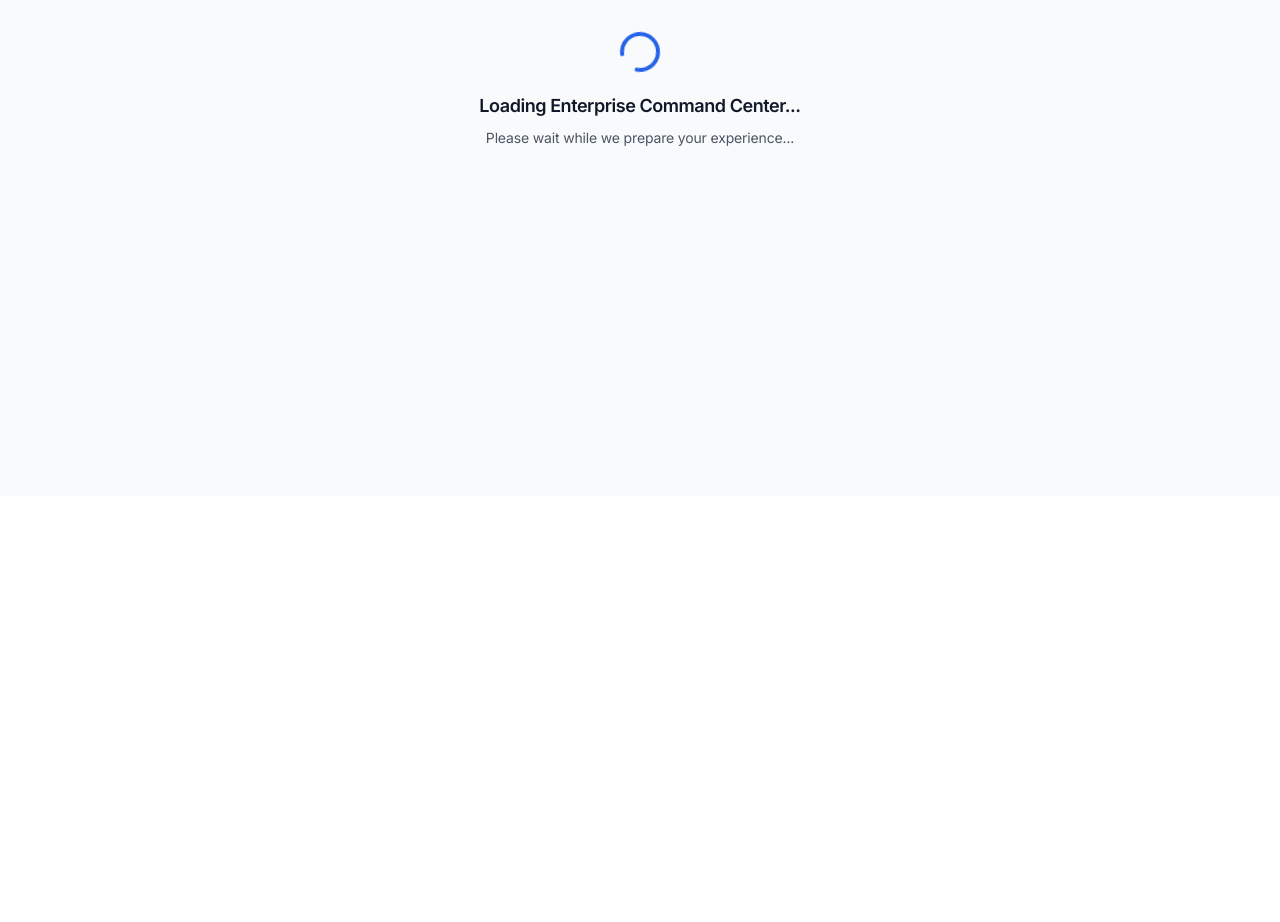
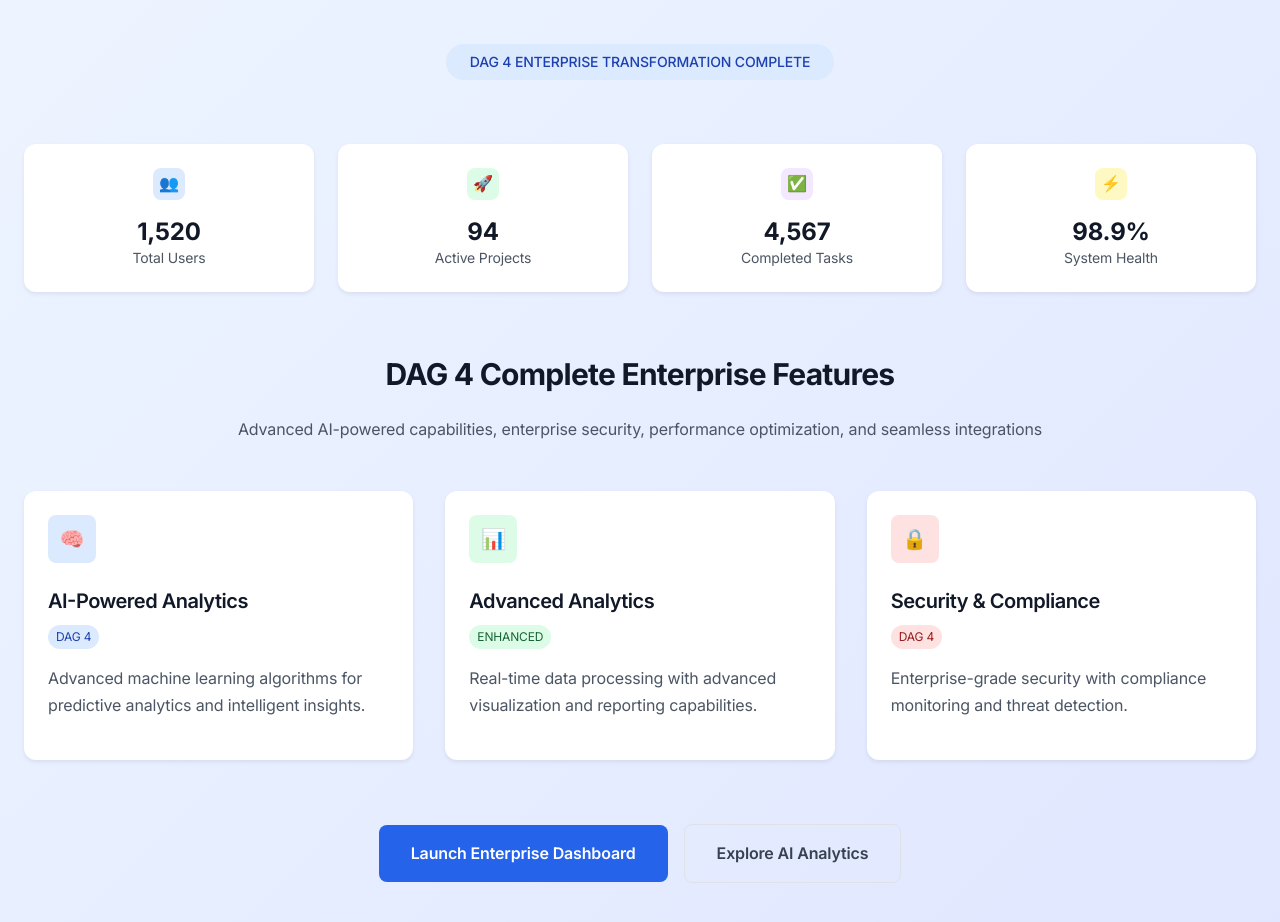
Before and after one commit to teknisk-kompetens/re-commerce-enterprise, a Next.js app: page / in a window 1280 px wide. Before the commit this address had no page. Shown: the part 304-1226 px from the top of the page. Before the commit the page ends 800 px from the top, so only its background shows below. Built offline with nearby package versions, Linux system fonts and the light colour scheme.

Commit message:
FIX: Simplify homepage to avoid routing issues - Remove problematic imports and redirects

```diff
--- a/app/page.tsx
+++ b/app/page.tsx
@@ -1,19 +1,119 @@
-
-'use client';
-
-import { useEffect } from 'react';
-import { useRouter } from 'next/navigation';
-import { LoadingStates } from '@/components/loading-states';
 
 export default function HomePage() {
-  const router = useRouter();
+  return (
+    <div className="min-h-screen bg-gradient-to-br from-blue-50 to-indigo-100 dark:from-gray-900 dark:to-gray-800">
+      <div className="container mx-auto px-4 py-16">
+        {/* Header */}
+        <div className="text-center mb-16">
+          <div className="inline-flex items-center justify-center w-16 h-16 bg-blue-600 rounded-xl mb-6">
+            <span className="text-2xl font-bold text-white">RE</span>
+          </div>
+          <h1 className="text-5xl font-bold text-gray-900 dark:text-white mb-4">
+            Re-Commerce Enterprise Suite
+          </h1>
+          <p className="text-xl text-gray-600 dark:text-gray-300 max-w-3xl mx-auto">
+            Complete enterprise platform with AI-powered analytics, advanced security
+            monitoring, performance optimization, and seamless integration ecosystem for
+            modern businesses.
+          </p>
+          <div className="inline-flex items-center px-4 py-2 bg-blue-100 text-blue-800 rounded-full text-sm font-medium mt-4">
+            DAG 4 ENTERPRISE TRANSFORMATION COMPLETE
+          </div>
+        </div>
 
-  useEffect(() => {
-    // Redirect to Command Center as the default enterprise view
-    router.push('/command-center');
-  }, [router]);
+        {/* Stats */}
+        <div className="grid grid-cols-1 md:grid-cols-4 gap-6 mb-16">
+          <div className="bg-white dark:bg-gray-800 rounded-xl p-6 text-center shadow-sm">
+            <div className="w-8 h-8 bg-blue-100 dark:bg-blue-900 rounded-lg flex items-center justify-center mx-auto mb-3">
+              <span className="text-blue-600 dark:text-blue-400">👥</span>
+            </div>
+            <div className="text-2xl font-bold text-gray-900 dark:text-white">1,520</div>
+            <div className="text-sm text-gray-600 dark:text-gray-400">Total Users</div>
+          </div>
+          <div className="bg-white dark:bg-gray-800 rounded-xl p-6 text-center shadow-sm">
+            <div className="w-8 h-8 bg-green-100 dark:bg-green-900 rounded-lg flex items-center justify-center mx-auto mb-3">
+              <span className="text-green-600 dark:text-green-400">🚀</span>
+            </div>
+            <div className="text-2xl font-bold text-gray-900 dark:text-white">94</div>
+            <div className="text-sm text-gray-600 dark:text-gray-400">Active Projects</div>
+          </div>
+          <div className="bg-white dark:bg-gray-800 rounded-xl p-6 text-center shadow-sm">
+            <div className="w-8 h-8 bg-purple-100 dark:bg-purple-900 rounded-lg flex items-center justify-center mx-auto mb-3">
+              <span className="text-purple-600 dark:text-purple-400">✅</span>
+            </div>
+            <div className="text-2xl font-bold text-gray-900 dark:text-white">4,567</div>
+            <div className="text-sm text-gray-600 dark:text-gray-400">Completed Tasks</div>
+          </div>
+          <div className="bg-white dark:bg-gray-800 rounded-xl p-6 text-center shadow-sm">
+            <div className="w-8 h-8 bg-yellow-100 dark:bg-yellow-900 rounded-lg flex items-center justify-center mx-auto mb-3">
+              <span className="text-yellow-600 dark:text-yellow-400">⚡</span>
+            </div>
+            <div className="text-2xl font-bold text-gray-900 dark:text-white">98.9%</div>
+            <div className="text-sm text-gray-600 dark:text-gray-400">System Health</div>
+          </div>
+        </div>
 
-  return (
-    <LoadingStates.PageLoading message="Loading Enterprise Command Center..." />
+        {/* Enterprise Features */}
+        <div className="text-center mb-12">
+          <h2 className="text-3xl font-bold text-gray-900 dark:text-white mb-4">
+            DAG 4 Complete Enterprise Features
+          </h2>
+          <p className="text-gray-600 dark:text-gray-300">
+            Advanced AI-powered capabilities, enterprise security, performance
+            optimization, and seamless integrations
+          </p>
+        </div>
+
+        {/* Feature Cards */}
+        <div className="grid grid-cols-1 md:grid-cols-3 gap-8">
+          <div className="bg-white dark:bg-gray-800 rounded-xl p-6 shadow-sm">
+            <div className="w-12 h-12 bg-blue-100 dark:bg-blue-900 rounded-lg flex items-center justify-center mb-4">
+              <span className="text-blue-600 dark:text-blue-400 text-xl">🧠</span>
+            </div>
+            <h3 className="text-xl font-semibold text-gray-900 dark:text-white mb-2">
+              AI-Powered Analytics
+            </h3>
+            <span className="inline-flex px-2 py-1 bg-blue-100 text-blue-800 text-xs rounded-full">DAG 4</span>
+            <p className="text-gray-600 dark:text-gray-300 mt-3">
+              Advanced machine learning algorithms for predictive analytics and intelligent insights.
+            </p>
+          </div>
+          <div className="bg-white dark:bg-gray-800 rounded-xl p-6 shadow-sm">
+            <div className="w-12 h-12 bg-green-100 dark:bg-green-900 rounded-lg flex items-center justify-center mb-4">
+              <span className="text-green-600 dark:text-green-400 text-xl">📊</span>
+            </div>
+            <h3 className="text-xl font-semibold text-gray-900 dark:text-white mb-2">
+              Advanced Analytics
+            </h3>
+            <span className="inline-flex px-2 py-1 bg-green-100 text-green-800 text-xs rounded-full">ENHANCED</span>
+            <p className="text-gray-600 dark:text-gray-300 mt-3">
+              Real-time data processing with advanced visualization and reporting capabilities.
+            </p>
+          </div>
+          <div className="bg-white dark:bg-gray-800 rounded-xl p-6 shadow-sm">
+            <div className="w-12 h-12 bg-red-100 dark:bg-red-900 rounded-lg flex items-center justify-center mb-4">
+              <span className="text-red-600 dark:text-red-400 text-xl">🔒</span>
+            </div>
+            <h3 className="text-xl font-semibold text-gray-900 dark:text-white mb-2">
+              Security & Compliance
+            </h3>
+            <span className="inline-flex px-2 py-1 bg-red-100 text-red-800 text-xs rounded-full">DAG 4</span>
+            <p className="text-gray-600 dark:text-gray-300 mt-3">
+              Enterprise-grade security with compliance monitoring and threat detection.
+            </p>
+          </div>
+        </div>
+
+        {/* CTA */}
+        <div className="text-center mt-16">
+          <button className="bg-blue-600 hover:bg-blue-700 text-white font-semibold py-3 px-8 rounded-lg transition-colors duration-200">
+            Launch Enterprise Dashboard
+          </button>
+          <button className="ml-4 bg-transparent border border-gray-300 text-gray-700 dark:text-gray-300 dark:border-gray-600 font-semibold py-3 px-8 rounded-lg hover:bg-gray-50 dark:hover:bg-gray-800 transition-colors duration-200">
+            Explore AI Analytics
+          </button>
+        </div>
+      </div>
+    </div>
   );
 }
```
